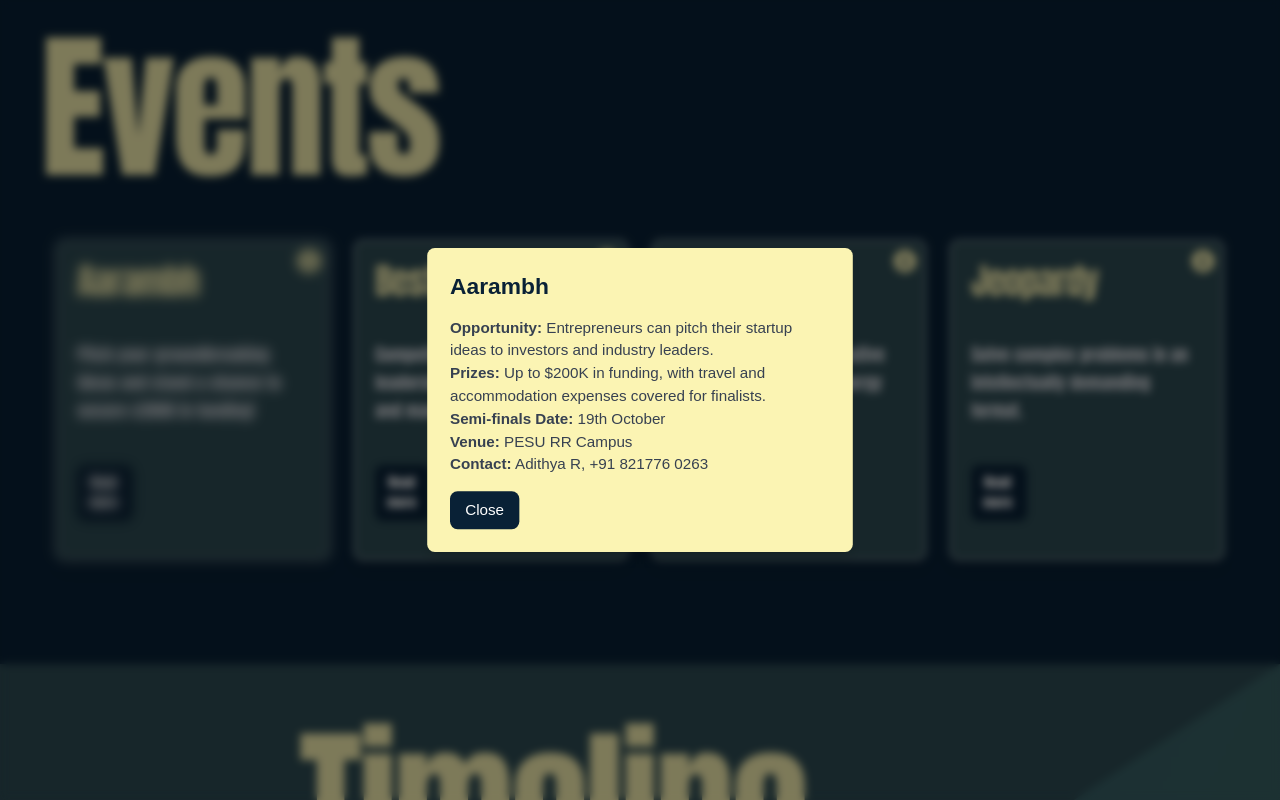
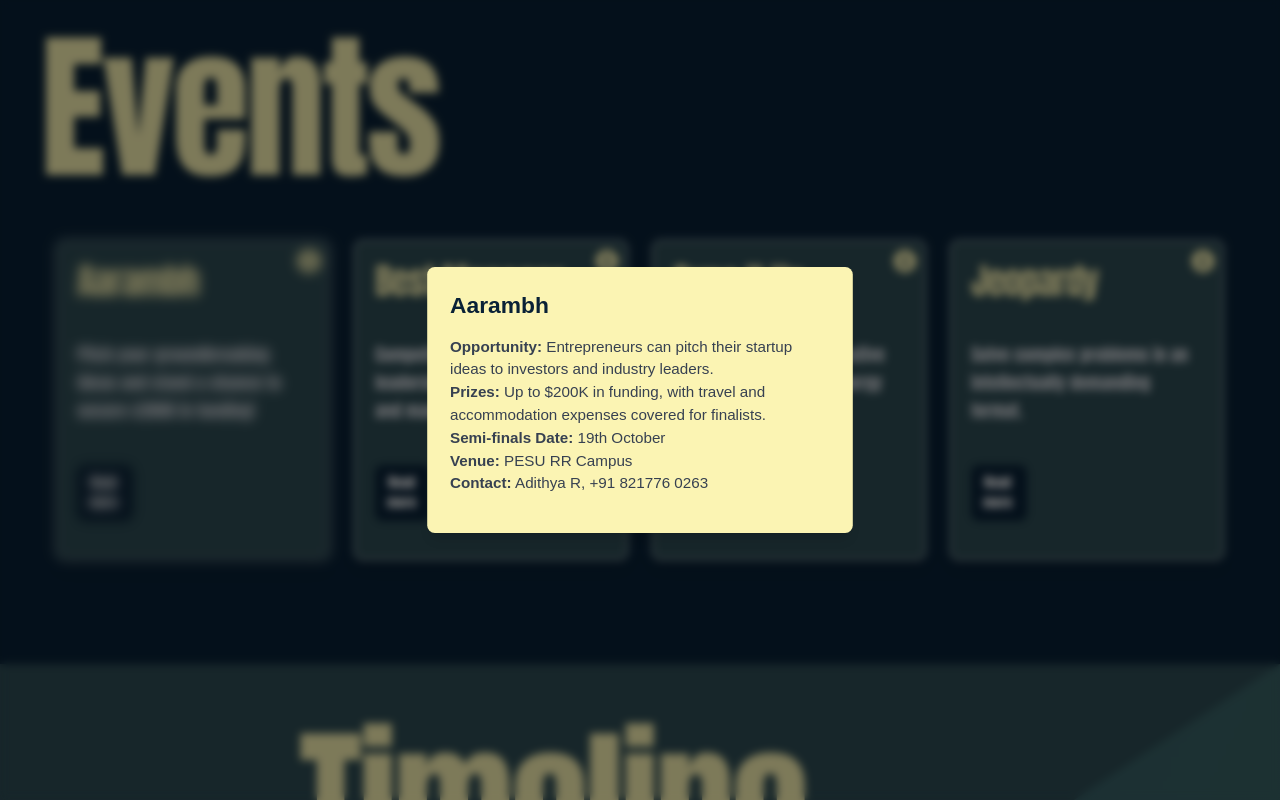
Before and after one commit to Aneesh200/Esummit24, a Next.js app: page / in a window 1280 px wide. Both pictures are taken after a click on the element 193 px from the left and 1232 px from the top of the page. Shown: the part 832-1632 px from the top of the page. Built offline with nearby package versions, Linux system fonts and the light colour scheme.

Commit message:
Register buttons

```diff
--- a/package.json
+++ b/package.json
@@ -14,6 +14,7 @@
     "@fortawesome/react-fontawesome": "^0.2.2",
     "@heroicons/react": "^1.0.6",
     "@tabler/icons-react": "^3.19.0",
+    "animejs": "^3.2.2",
     "clsx": "^2.1.1",
     "framer-motion": "^11.9.0",
     "next": "14.2.13",
--- a/src/app/layout.tsx
+++ b/src/app/layout.tsx
@@ -2,6 +2,7 @@ import type { Metadata } from "next";
 import localFont from "next/font/local";
 import "./globals.css";
 import Footer from "@/components/Footer";
+import Splashscreen from "./splashscreen/splashscreen";
 
 const geistSans = localFont({
   src: "./fonts/GeistVF.woff",
--- a/src/components/events.tsx
+++ b/src/components/events.tsx
@@ -9,9 +9,10 @@ interface ModalProps {
   title: string;
   description: string;
   details: React.ReactNode;
+  registerLink?: string;  // Made optional by adding '?'
 }
 
-export function Modal({ title, description, details }: ModalProps) {
+export function Modal({ title, description, details, registerLink }: ModalProps) {
   const [isModalOpen, setIsModalOpen] = useState(false);
 
   const openModal = () => setIsModalOpen(true);
@@ -75,12 +76,20 @@ export function Modal({ title, description, details }: ModalProps) {
           >
             <h2 className="text-2xl font-bold mb-4 text-mainBlue">{title}</h2>
             <p className="mb-4 text-gray-700">{details}</p>
-            <button
-              onClick={closeModal}
-              className="px-4 py-2 bg-mainBlue text-white rounded-lg hover:bg-blue-800"
-            >
-              Close
-            </button>
+
+            {/* Register button - only show if registerLink is provided */}
+            {registerLink && (
+              <a
+                href={registerLink}
+                target="_blank"
+                rel="noopener noreferrer"
+                className="block px-4 py-2 text-center bg-mainBlue text-white rounded-lg hover:bg-blue-800 mb-4"
+              >
+                Register for Event
+              </a>
+            )}
+
+            {/* Close button */}
           </div>
         </div>
       )}
--- a/src/components/eventsGrid.tsx
+++ b/src/components/eventsGrid.tsx
@@ -29,6 +29,7 @@ export function ModalGrid() {
           <p><strong>Registration Fee:</strong> Free</p>
         </>
       ),
+      registerLink: 'https://docs.google.com/forms/d/e/1FAIpQLSefHeRbDcR3QEib0qrF_yvDipJ33NPSd_IBNczFyCg4sEa55w/viewform',  // Registration link for Best Manager
     },
     {
       title: 'Sync It Up',
@@ -43,6 +44,7 @@ export function ModalGrid() {
           <p><strong>Registration Fee:</strong> Free</p>
         </>
       ),
+      registerLink: 'https://docs.google.com/forms/d/e/1FAIpQLSfSnsF-59pK8LiGKSFuGxggZbfcsqvWM0of9lmRLrFamqArsA/viewform?pli=1',  // Registration link for Sync It Up
     },
     {
       title: 'Jeopardy',
@@ -58,6 +60,7 @@ export function ModalGrid() {
           <p><strong>Teams Competing:</strong> 25 teams in total</p>
         </>
       ),
+      registerLink: 'https://docs.google.com/forms/d/e/1FAIpQLScUXEF2z7yGrPBxYsJwzIu9llhXdfWp9-P2WW5DtFU2NVOejQ/viewform',  // Registration link for Jeopardy
     },
   ];
 
@@ -70,6 +73,7 @@ export function ModalGrid() {
             title={modal.title}
             description={modal.description}
             details={modal.details}
+            registerLink={modal.registerLink}  // Passing the register link to each modal
           />
         ))}
       </div>
--- a/src/components/hero.tsx
+++ b/src/components/hero.tsx
@@ -57,7 +57,7 @@ export function ShootingStarsAndStarsBackgroundDemo() {
 
       {/* Social Media Icons */}
       <div className="absolute bottom-10 right-10 flex space-x-4">
-        <a href="https://www.instagram.com" target="_blank" rel="noopener noreferrer" className="text-lYellow hover:text-lYellow transition duration-300">
+        <a href="https://www.instagram.com/pes_ecell?igsh=MWJlaTg4eDllajlvZw==" target="_blank" rel="noopener noreferrer" className="text-lYellow hover:text-lYellow transition duration-300">
           <FontAwesomeIcon icon={faInstagram} size="2x" />
         </a>
         <a href="https://www.linkedin.com" target="_blank" rel="noopener noreferrer" className="text-lYellow hover:text-lYellow transition duration-300">
```
Also changed, not shown: 1 other file (tests, documents, lock files or other folders).
